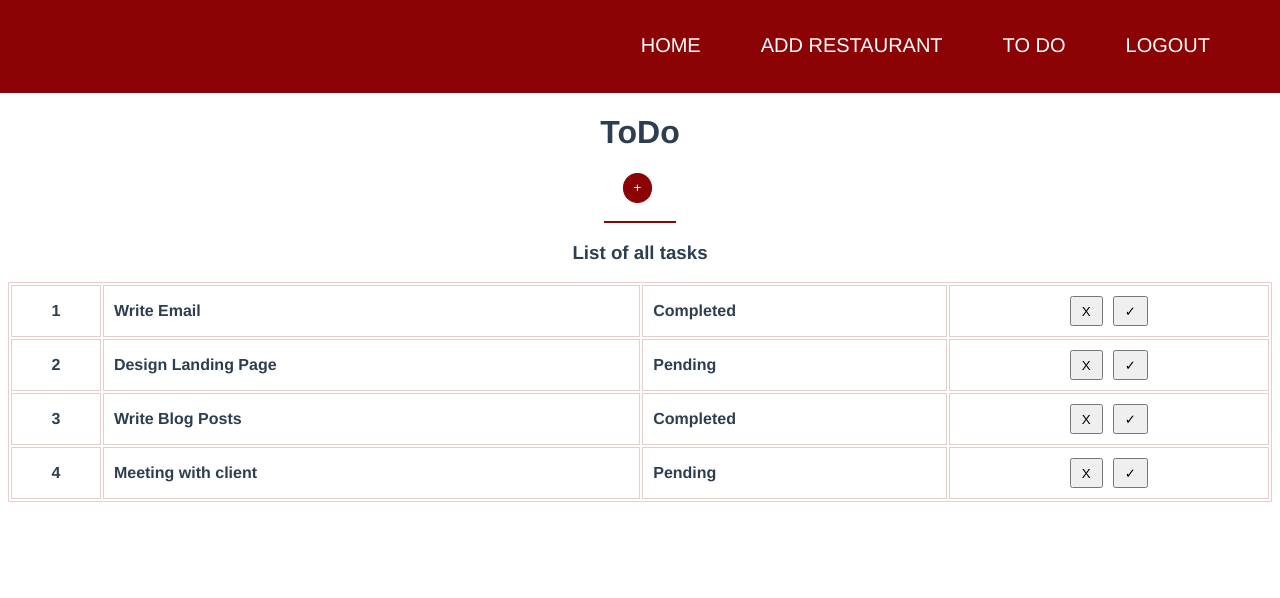
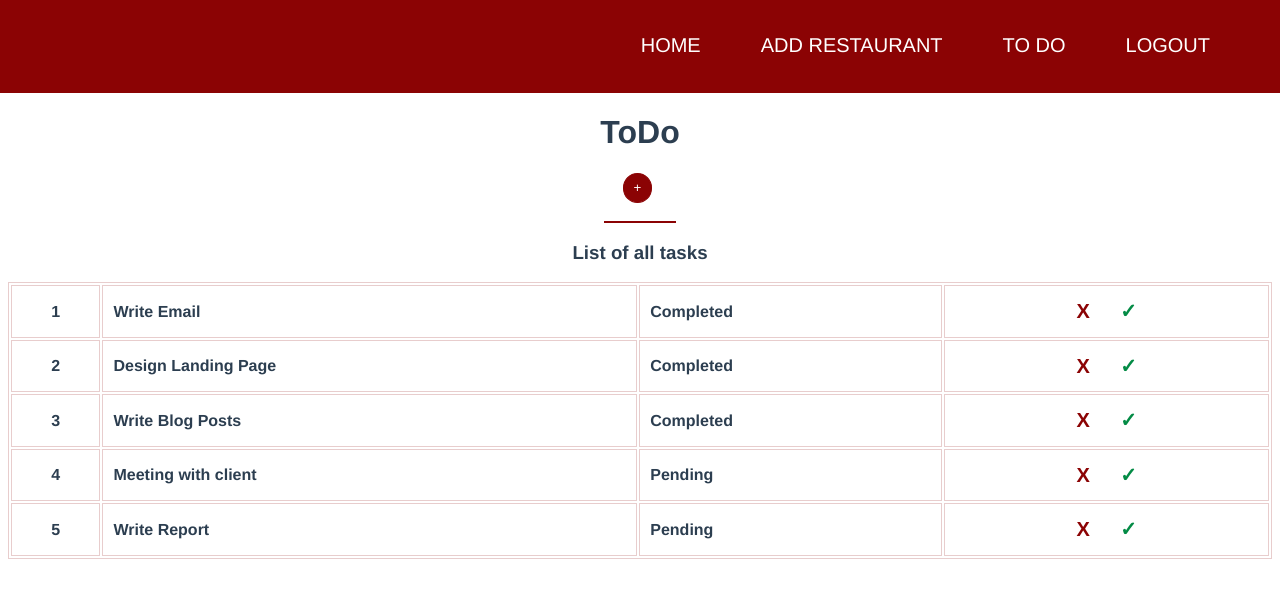
Before and after one commit to AayushN01/vue-restaurant-app, a Vue app: page /to-do in a window 1280 px wide. Shown: the top 598 px of the page. Built offline with nearby package versions, Linux system fonts and the light colour scheme; data requests are answered from the project's data file.

Commit message:
To do list completed

```diff
--- a/db.json
+++ b/db.json
@@ -131,7 +131,7 @@
     },
     {
       "name": "Design Landing Page",
-      "status": "Pending",
+      "status": "Completed",
       "id": 2
     },
     {
@@ -143,6 +143,11 @@
       "name": "Meeting with client",
       "status": "Pending",
       "id": 4
+    },
+    {
+      "name": "Write Report",
+      "status": "Pending",
+      "id": 5
     }
   ]
 }
--- a/src/components/ToDoComponent.vue
+++ b/src/components/ToDoComponent.vue
@@ -127,4 +127,18 @@ export default {
     table tr th.task-name-cell{
         text-align: start;
     }
+    .removeTask{
+        background: none;
+        border: none;
+        color: #8b0304;
+        font-weight: 900;
+        font-size: 20px;
+    }
+    .completeTask{
+        background: none;
+        border: none;
+        color: #038b45;
+        font-weight: 900;
+        font-size: 20px;
+    }
 </style>
```
